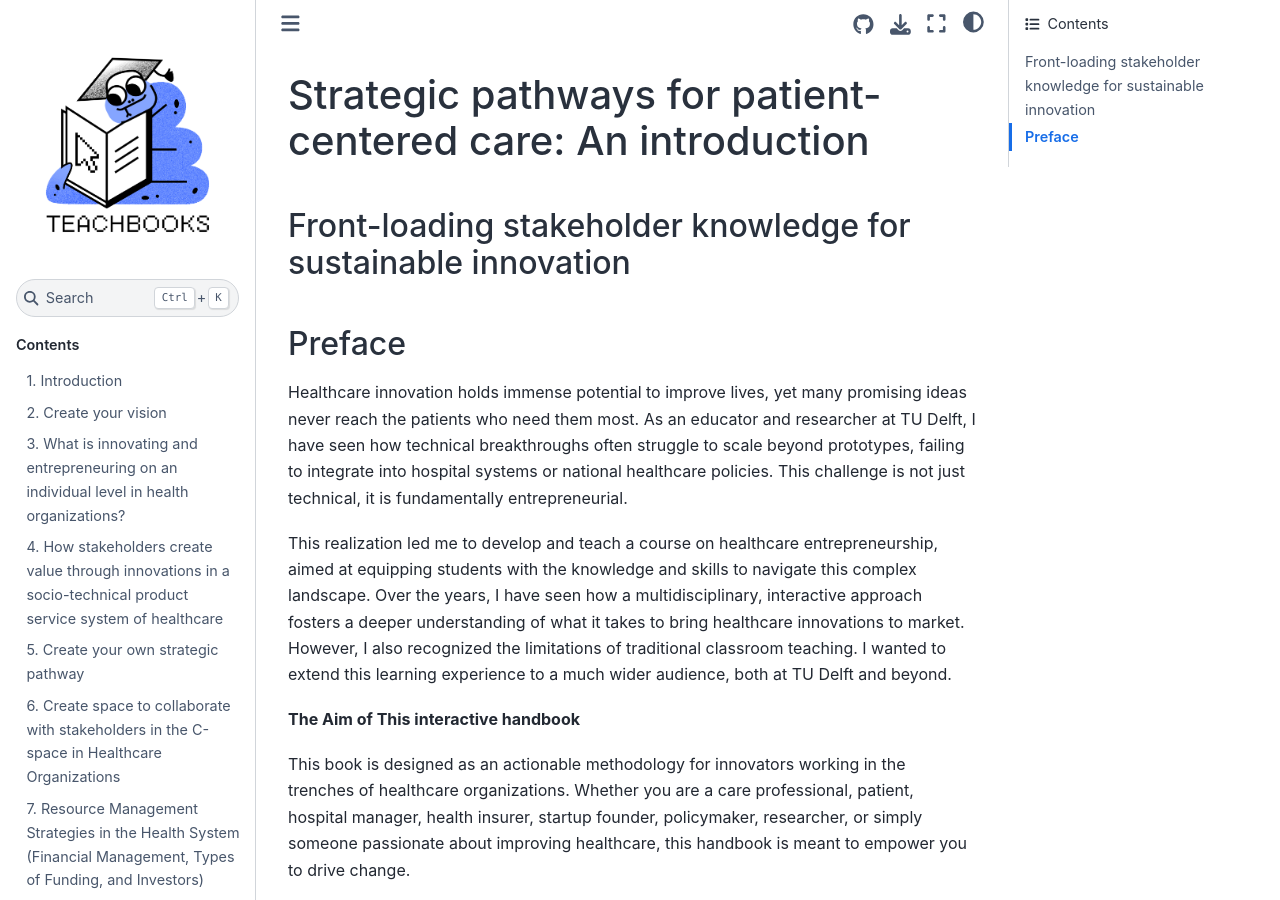
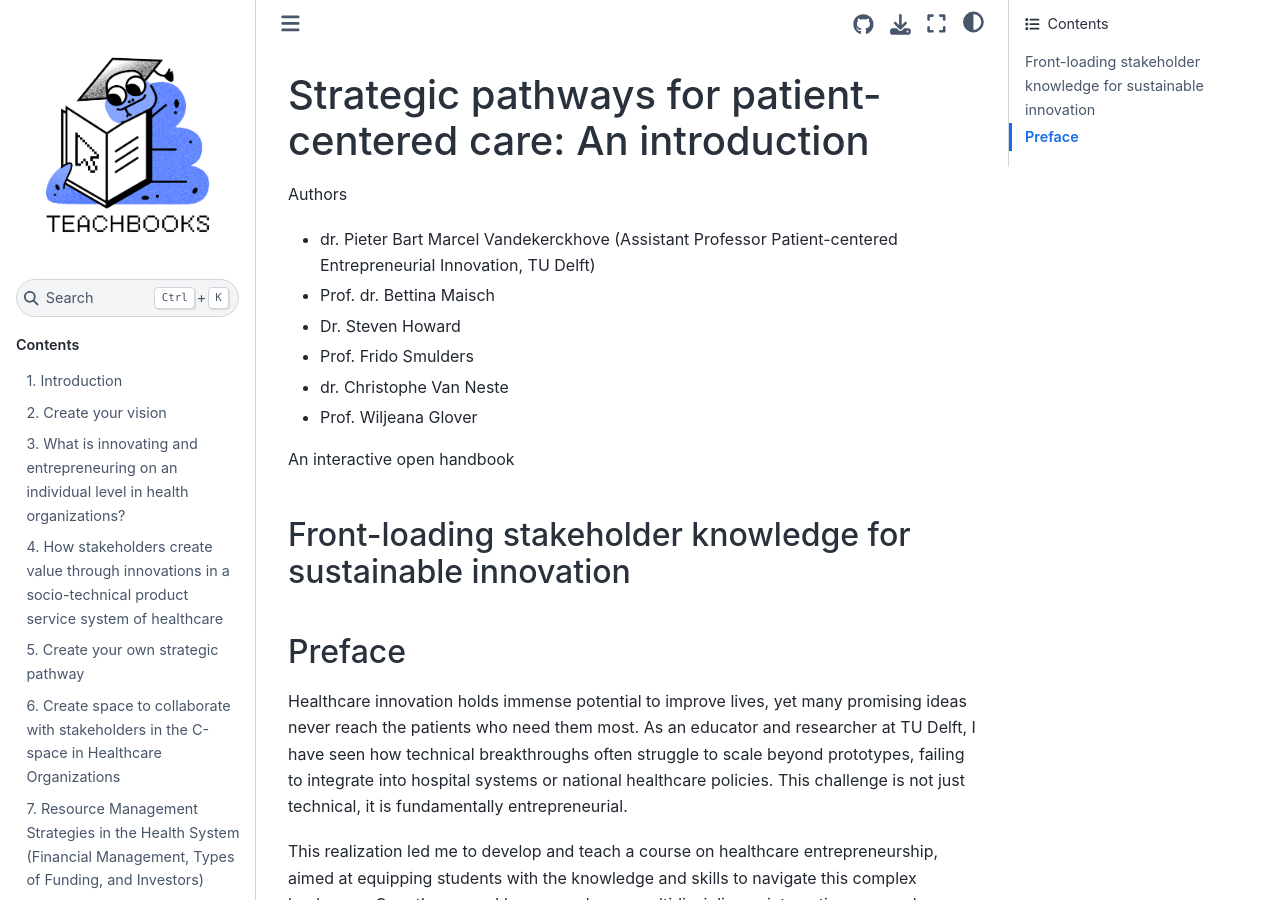
Before and after one commit to pietervandekerckhove/handbook-innovating-health, a Jupyter Book: the page built from book/chapters/01_preface.md, in a window 1280 px wide and 900 px high. Built offline with Jupyter Book 1.0.4 settings and Sphinx 7.4.7 and the Sphinx Book theme 1.1.4, drawn with Linux system fonts in a browser that asks for light colours; comment, search, counter and statistics services are not loaded.

Commit message:
update authors Wiljeana

```diff
--- a/book/chapters/01_preface.md
+++ b/book/chapters/01_preface.md
@@ -1,4 +1,14 @@
 # Strategic pathways for patient-centered care: An introduction
+
+Authors
+* dr. Pieter Bart Marcel Vandekerckhove (Assistant Professor Patient-centered Entrepreneurial Innovation, TU Delft)
+* Prof. dr. Bettina Maisch
+* Dr. Steven Howard
+* Prof. Frido Smulders
+* dr. Christophe Van Neste
+* Prof. Wiljeana Glover
+
+An interactive open handbook
 
 ## Front-loading stakeholder knowledge for sustainable innovation
 
```
Also changed, not shown: book/chapters/02_introduction.md (+3 -1 lines), book/chapters/10_team_project.md (+8 -3 lines).
